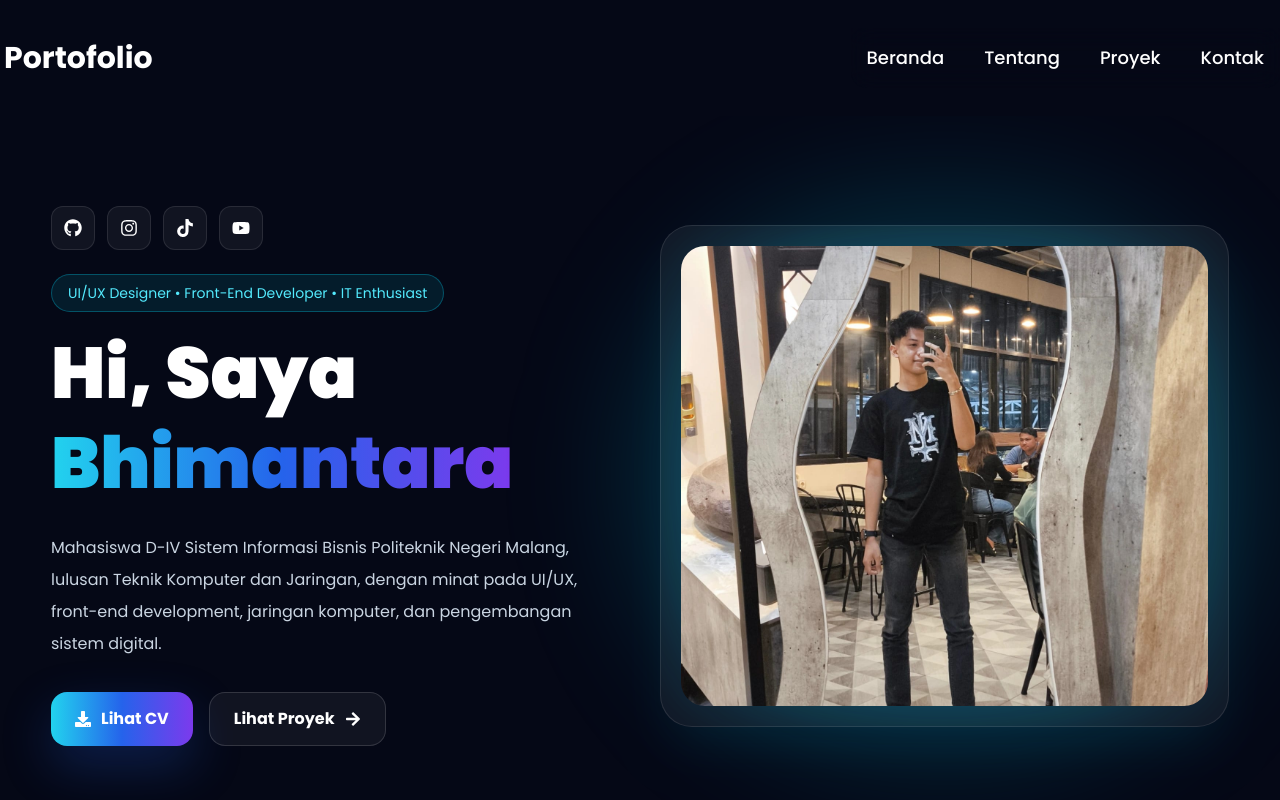
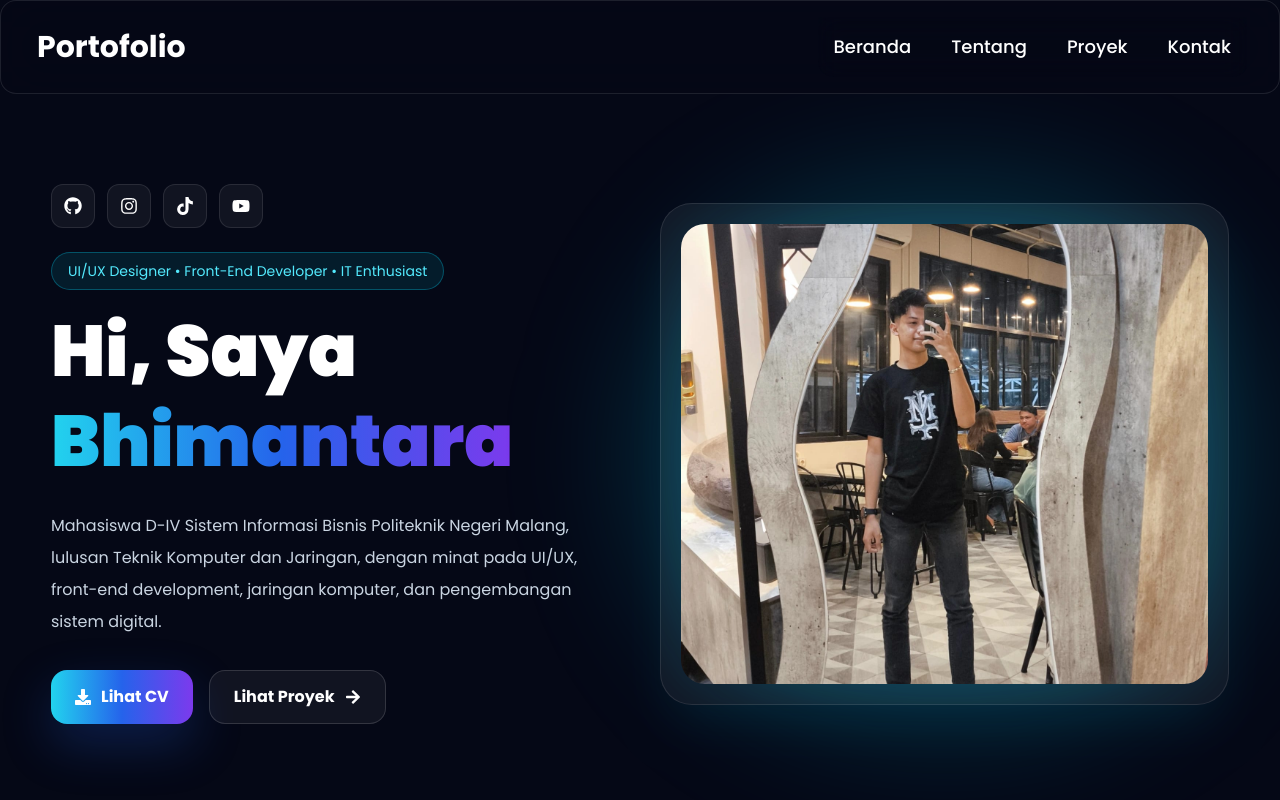
Before and after one commit to bhimantara435/PortofolioBhimantara, a React (Vite) app: page / in a window 1280 px wide. Shown: the top 800 px of the page. Built offline with nearby package versions, Linux system fonts and the light colour scheme.

Commit message:
update navbar

```diff
--- a/src/components/Navbar.jsx
+++ b/src/components/Navbar.jsx
@@ -20,7 +20,7 @@ const Navbar = () => {
   }, []);
 
   return (
-    <div className="navbar py-7 flex items-center justify-between">
+    <div className="mx-auto flex max-w-7xl items-center justify-between rounded-2xl border border-white/10 bg-[#050816]/80 px-6 py-4 backdrop-blur-xl md:px-8">
       <div className="logo">
         <h1 className="text-3xl font-bold bg-white text-black p-1 md:bg-transparent md:text-white">
           Portofolio
```
